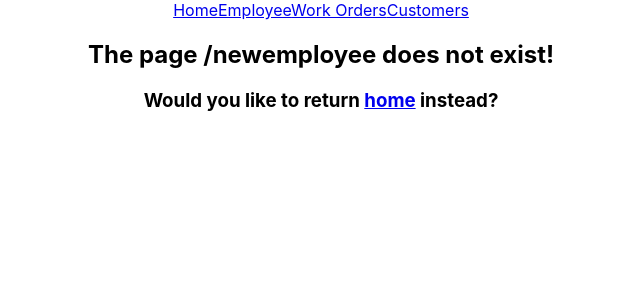
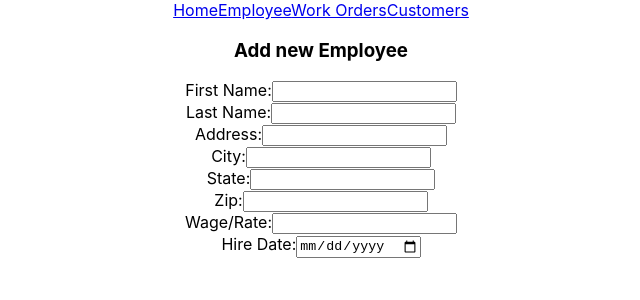
Before and after one commit to PhilipEskins/dispatcher, a React app: page /#/newemployee in a window 1280 px wide. Shown: the top 300 px of the page, without its empty margins (319-959 px from the left). Built offline with nearby package versions, Linux system fonts and the light colour scheme; the HTML template or start-up script is replaced by a standard one.

Commit message:
start making form for employee

```diff
--- a/src/App.js
+++ b/src/App.js
@@ -2,10 +2,11 @@ import React from 'react';
 import './scss/App.scss';
 import { Switch, Route } from 'react-router-dom';
 import Navbar from './components/Navbar';
-import Main from './components/Main';
-import Employee from './components/Employee';
-import WorkOrders from './components/WorkOrders';
-import Customers from './components/Customers';
+import Main from './components/dispatchboard/Main';
+import Employee from './components/employee/Employee';
+import NewEmployee from './components/employee/NewEmployee';
+import WorkOrders from './components/workorders/WorkOrders';
+import Customers from './components/customers/Customers';
 import Error404 from './components/Error404';
 
 
@@ -18,6 +19,7 @@ function App() {
         <Route path='/employee' component={Employee} />
         <Route path='/workorders' component={WorkOrders} />
         <Route path='/customers' component={Customers} />
+        <Route path='/newemployee' component={NewEmployee} />
         <Route component={Error404} />
       </Switch>
     </div>
--- a/src/components/Employee.jsx
+++ b/src/components/employee/Employee.jsx
@@ -1,10 +1,11 @@
 import React from 'react';
+import { Link } from 'react-router-dom';
 
 function Employee() {
   return(
     <div>
       <h2>Employee Works</h2>
-      <p>Add new Employee</p>
+      <p><Link to='/newemployee'>Add new Employee</Link></p>
     </div>
   );
 }
--- /dev/null
+++ b/src/components/employee/NewEmployee.jsx
@@ -0,0 +1,29 @@
+import React from 'react';
+
+function NewEmployee() {
+  return(
+    <div>
+      <h3>Add new Employee</h3>
+      <form>
+        <label for='fname'>First Name:</label>
+        <input id='fname' type='input' /><br />
+        <label for='lname'>Last Name:</label>
+        <input id='lname' type='input' /><br />
+        <label for='address'>Address:</label>
+        <input id='address' type='input' /><br />
+        <label for='city'>City:</label>
+        <input id='city' type='input' /><br />
+        <label for='state'>State:</label>
+        <input id='state' type='input' /><br />
+        <label for='zip'>Zip:</label>
+        <input id='zip' type='zip' /><br />
+        <label for='wage'>Wage/Rate:</label>
+        <input id='wage' type='input' /><br />
+        <label for='hire'>Hire Date:</label>
+        <input id='hire' type='date' /><br />
+      </form>
+    </div>
+  );
+}
+
+export default NewEmployee;
```
Also changed, not shown: src/components/customers/Customers.jsx (renamed from src/components/Customers.jsx), src/components/dispatchboard/Main.jsx (renamed from src/components/Main.jsx), src/components/workorders/WorkOrders.jsx (renamed from src/components/WorkOrders.jsx), 1 other file (tests, documents, lock files or other folders).
